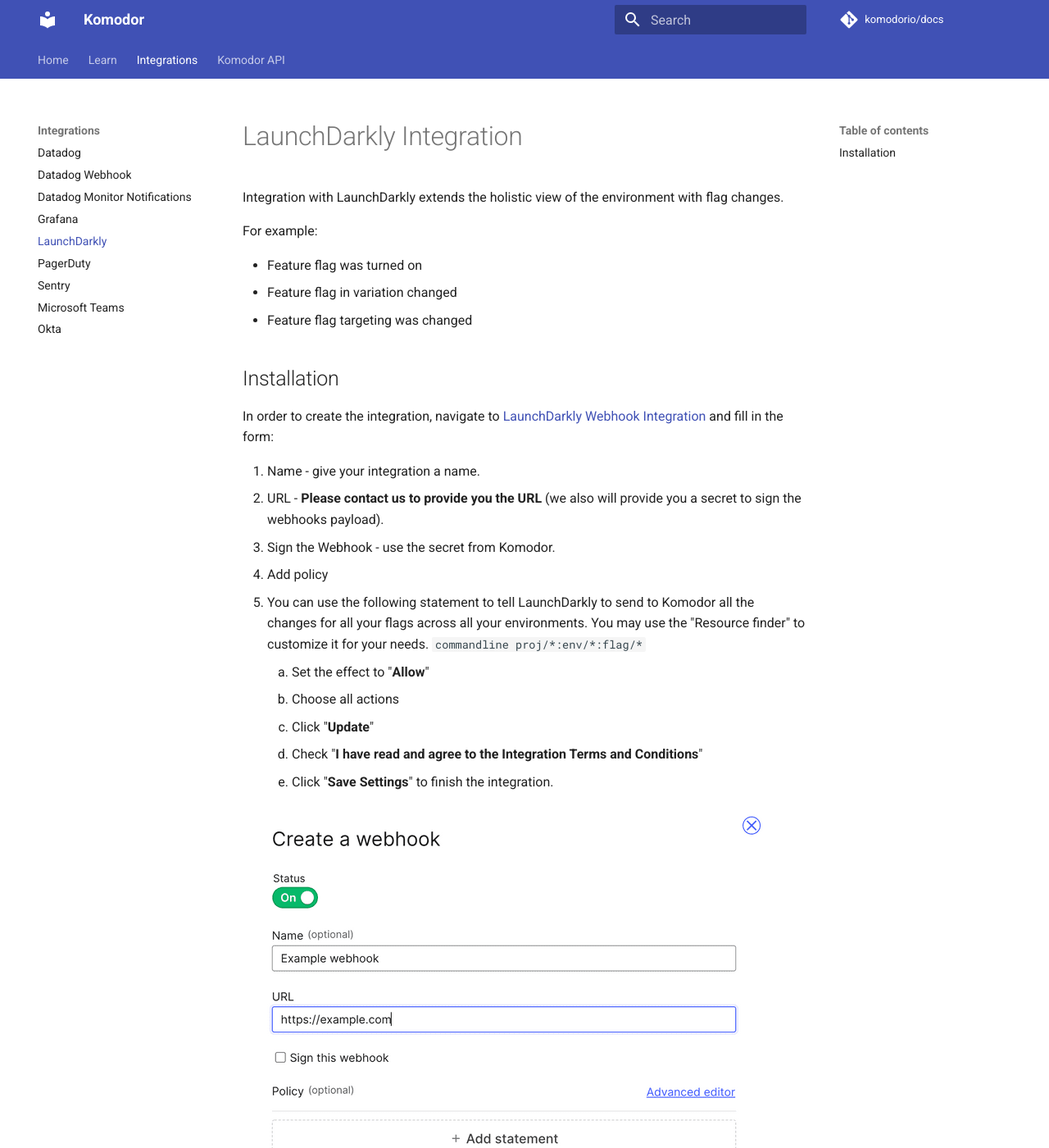
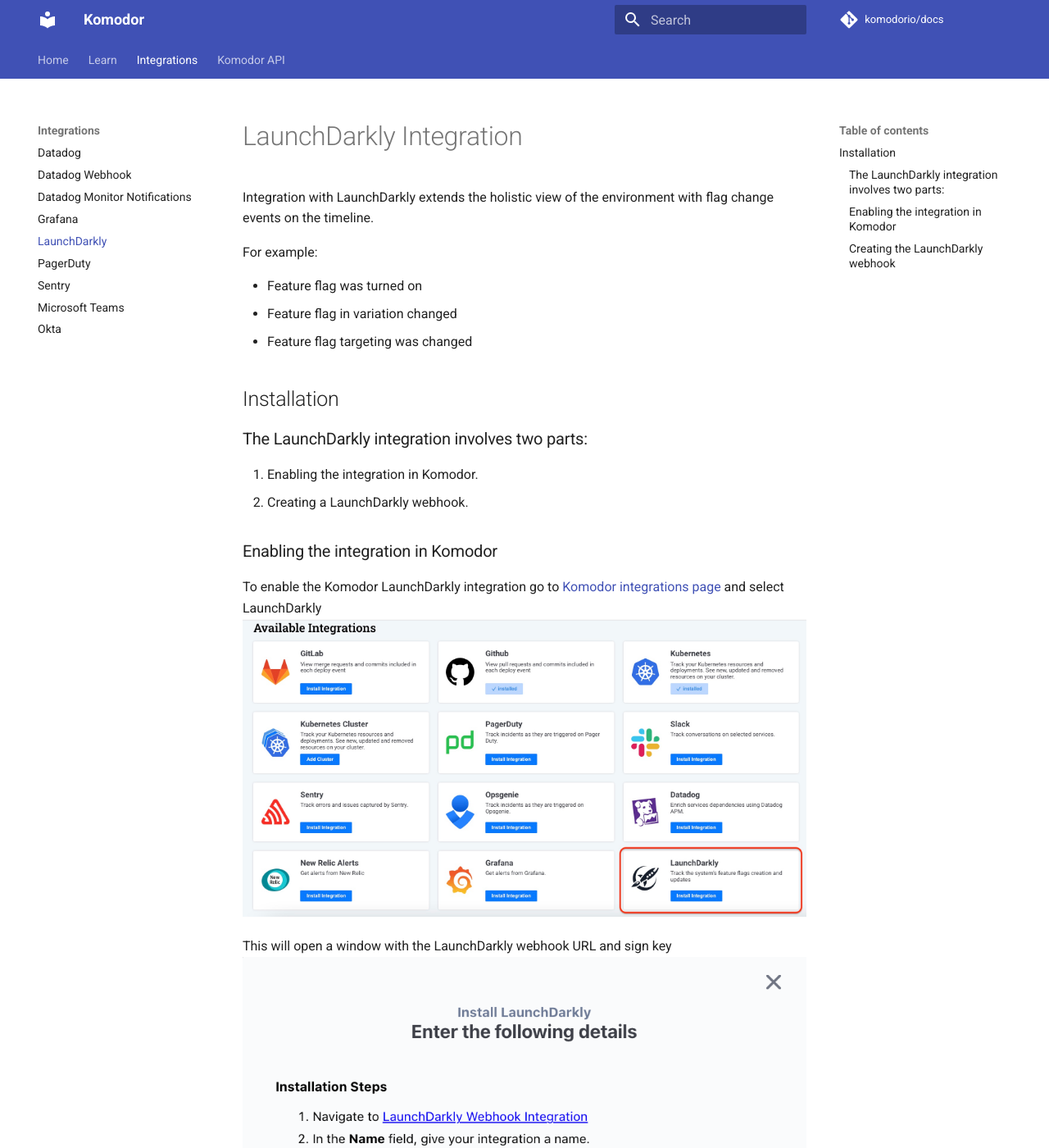
Before and after one commit to komodorio/docs, an MkDocs documentation site: the page built from docs/Integrations/LaunchDarkly.md, in a window 1280 px wide and 1400 px high. Shown: the whole window at 82% size. Built offline with MkDocs 1.6.1 and Material for MkDocs 9.7.7, drawn with Linux system fonts in a browser that asks for light colours; comment, search, counter and statistics services are not loaded; some of the changed text lies outside the part shown.

Commit message:
updated LaunchDarkly Integration documentation (#64)
* updated LaunchDarkly Integration documentation

* Minor changes

grammar and styling

Co-authored-by: Oren <orenninio@gmail.com>

````diff
--- a/docs/Integrations/LaunchDarkly.md
+++ b/docs/Integrations/LaunchDarkly.md
@@ -1,6 +1,6 @@
 # LaunchDarkly Integration
 
-Integration with LaunchDarkly extends the holistic view of the environment with flag changes.
+Integration with LaunchDarkly extends the holistic view of the environment with flag change events on the timeline.
 
 For example:
 
@@ -10,21 +10,35 @@
 
 ## Installation
 
-In order to create the integration, navigate to [LaunchDarkly Webhook Integration](https://app.launchdarkly.com/default/integrations/webhooks/new) and fill in the form:
+### The LaunchDarkly integration involves two parts:
+1. Enabling the integration in Komodor.
+2. Creating a LaunchDarkly webhook.
 
-1. Name - give your integration a name.
-2. URL - __Please contact us to provide you the URL__ (we also will provide you a secret to sign the webhooks payload).
-3. Sign the Webhook - use the secret from Komodor.
-4. Add policy
-   1. You can use the following statement to tell LaunchDarkly to send to Komodor all the changes for all your flags across all your environments. You may use the "Resource finder" to customize it for your needs.
-         ```commandline
-         proj/*:env/*:flag/*
-         ```
-      1. Set the effect to "**Allow**"
-      2. Choose all actions
-      3. Click "**Update**"
-      4. Check "**I have read and agree to the Integration Terms and Conditions**"
-      5. Click "**Save Settings**" to finish the integration.
+### Enabling the integration in Komodor
+To enable the Komodor LaunchDarkly integration go to [Komodor integrations page](https://app.komodor.com/main/integration) and select LaunchDarkly
+![LaunchDarkly select integration](../img/Launchdarkly-integration-select.jpg)
 
+This will open a window with the LaunchDarkly webhook URL and sign key
+![LaunchDarkly Install Window](../img/Launchdarkly-install-window.png)
+*Note: you can use the `LaunchDarkly Webhook Integration` link to continue with the webhook creation
 
-![image](../img/launchdarkly-integrations-webhooks-create.png)
+### Creating the LaunchDarkly webhook
+To create the LaunchDarkly webhook go to [LaunchDarkly Webhook Integration Page](https://app.launchdarkly.com/default/integrations/webhooks/new)
+and use the values from Komodor's integration page
+
+1. Name: Your integration's name
+2. URL:  Use the URL from the integration window in Komodor
+3. Check the "Sign this webhook" checkbox
+4. Secret: Use the Secret value from the integration window in Komodor
+![LaunchDarkly-webhook](../img/Launchdarkly-webhook.png)
+5. Filter Policy:
+   To send all LaunchDarkly event to Komodor:
+   1. press the "+ Add statment"
+![LaunchDarkly-webhook](../img/Launchdarkly-add-statment.png)
+   2. Choose resources for this policy statement: ```proj/*:env/*:flag/*```
+   3. Allow or deny actions on the resource: ```Allow```
+   4. Choose actions to allow or deny: ```All actions```
+   5. "**Update statement**"
+![LaunchDarkly-webhook](../img/Launchdarkly-filter-policy.png)
+6. Check "**I have read and agree to the [Integration Terms and Conditions](https://launchdarkly.com/policies/integrations)**"
+7. "**Save Settings**" to finish the integration.
````
Also changed, not shown: docs/img/Launchdarkly-add-statment.png (added), docs/img/Launchdarkly-filter-policy.png (added), docs/img/Launchdarkly-install-window.png (added), docs/img/Launchdarkly-integration-select.jpg (added), docs/img/Launchdarkly-webhook.png (added).
